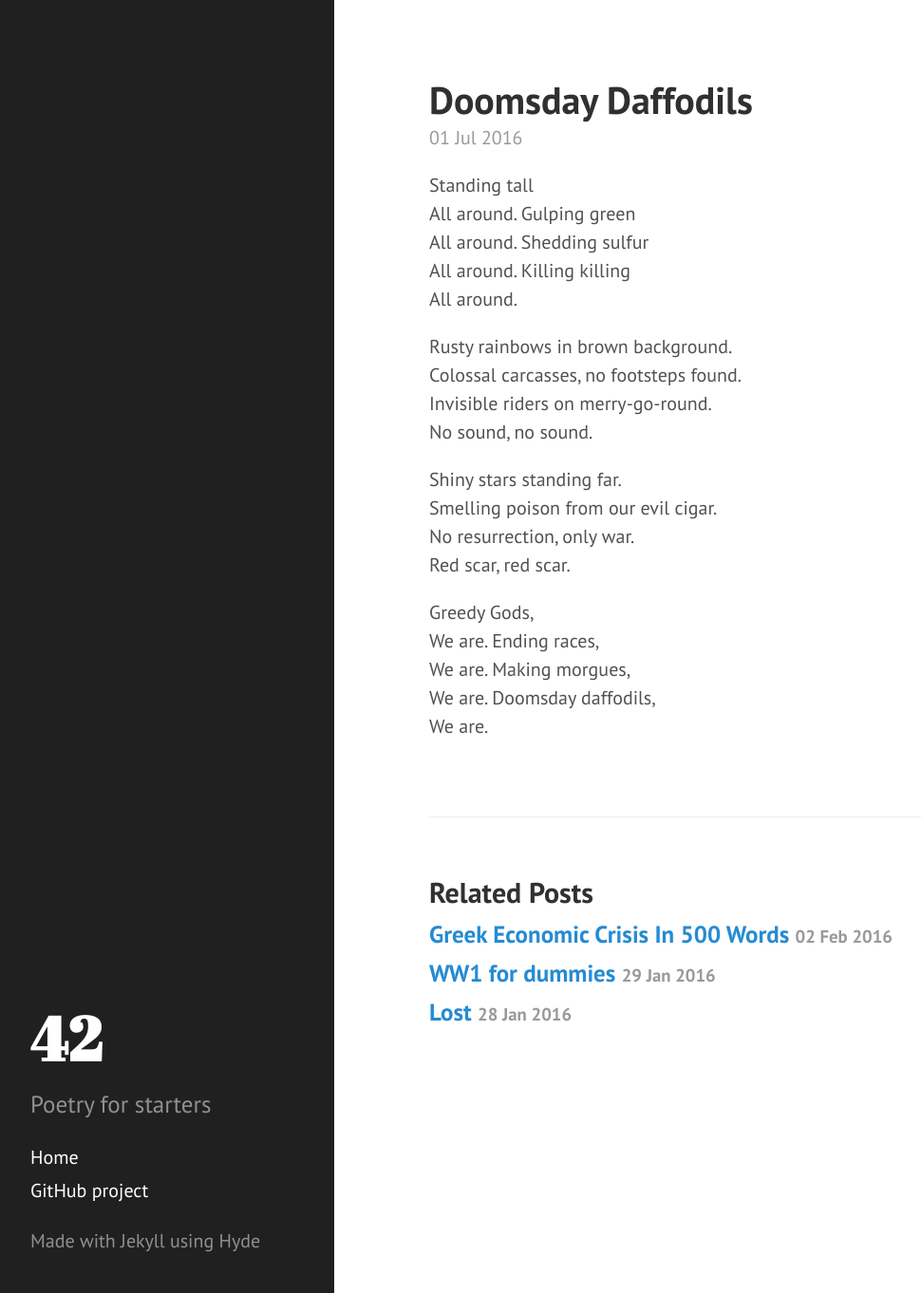
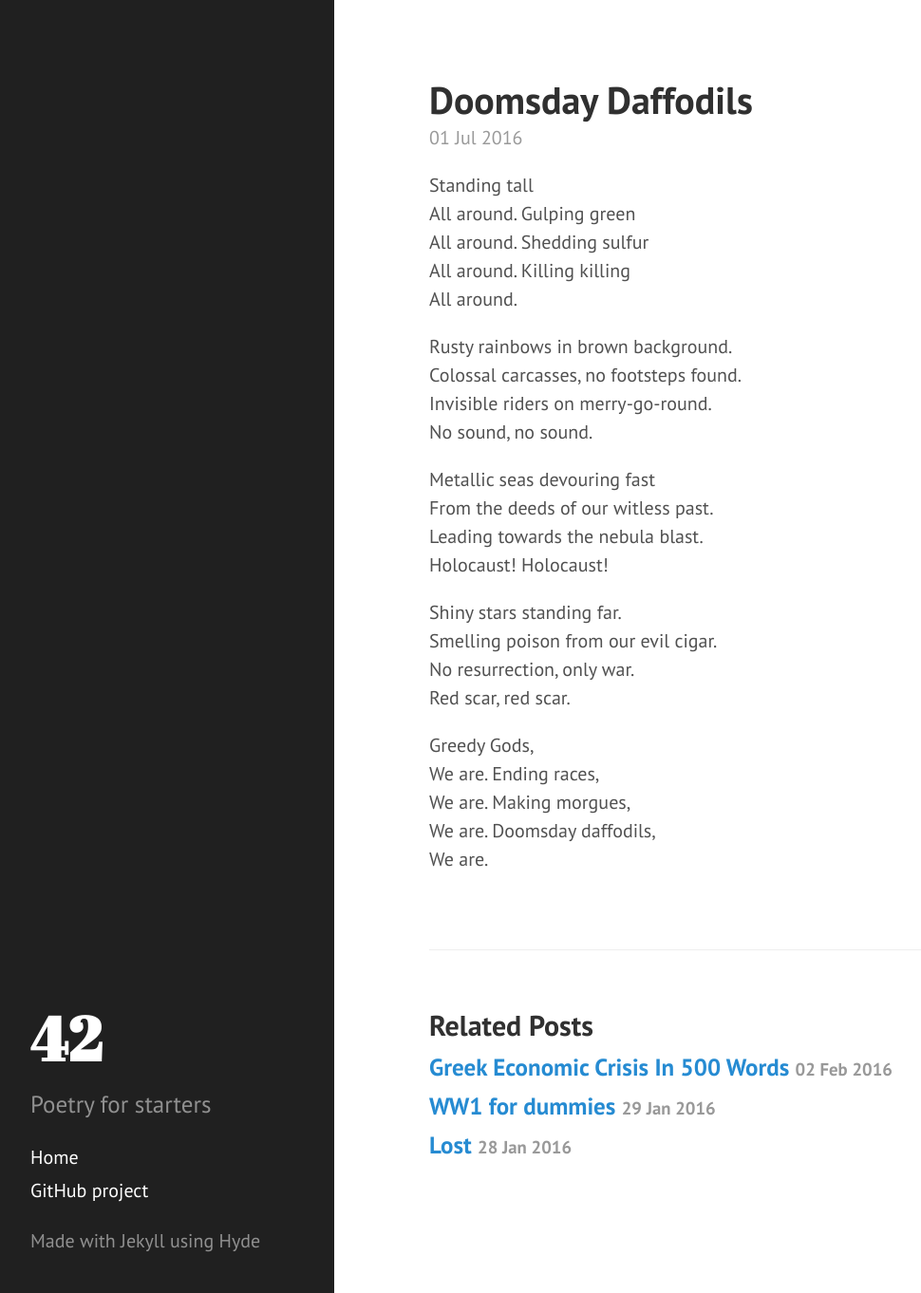
Before and after one commit to pratishgupta91/pratishgupta91.github.io, a Jekyll site: the page built from _posts/2016-07-01-Doomsday Dafodils.markdown, in a window 1280 px wide and 1362 px high. Shown: the whole window at 95% size, without its empty margins (8-978 px from the left). Built offline with Jekyll 4.4.1, drawn with Linux system fonts in a browser that asks for light colours; Markdown is read by kramdown in place of the engine named in the settings; comment, search, counter and statistics services are not loaded.

Commit message:
Edit in doomsday daffodils

```diff
--- a/_posts/2016-07-01-Doomsday Dafodils.markdown
+++ b/_posts/2016-07-01-Doomsday Dafodils.markdown
@@ -17,6 +17,11 @@ Colossal carcasses, no footsteps found.
 Invisible riders on merry-go-round.
 No sound, no sound.
 
+Metallic seas devouring fast
+From the deeds of our witless past.
+Leading towards the nebula blast.
+Holocaust! Holocaust!
+
 Shiny stars standing far.
 Smelling poison from our evil cigar.
 No resurrection, only war.
```
